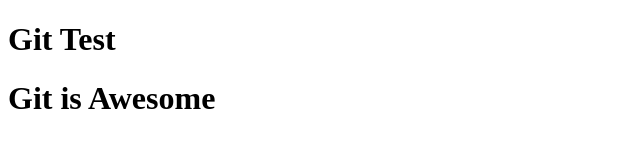
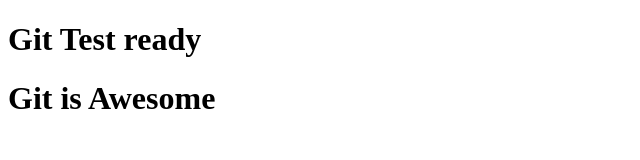
Before and after one commit to genetgetahun/My-First-Project, a plain HTML site: page index.html in a window 1280 px wide. Shown: the whole page, without its empty margins (0-640 px from the left). Drawn offline with Linux system fonts and the light colour scheme.

Commit message:
I edit h1

```diff
--- a/index.html
+++ b/index.html
@@ -7,7 +7,7 @@
     <title>Welcome to GitHub</title>
 </head>
 <body>
-  <h1>Git Test</h1>
+  <h1>Git Test ready</h1>
   <h1>Git is Awesome</h1>
 </body>
 </html>
```
